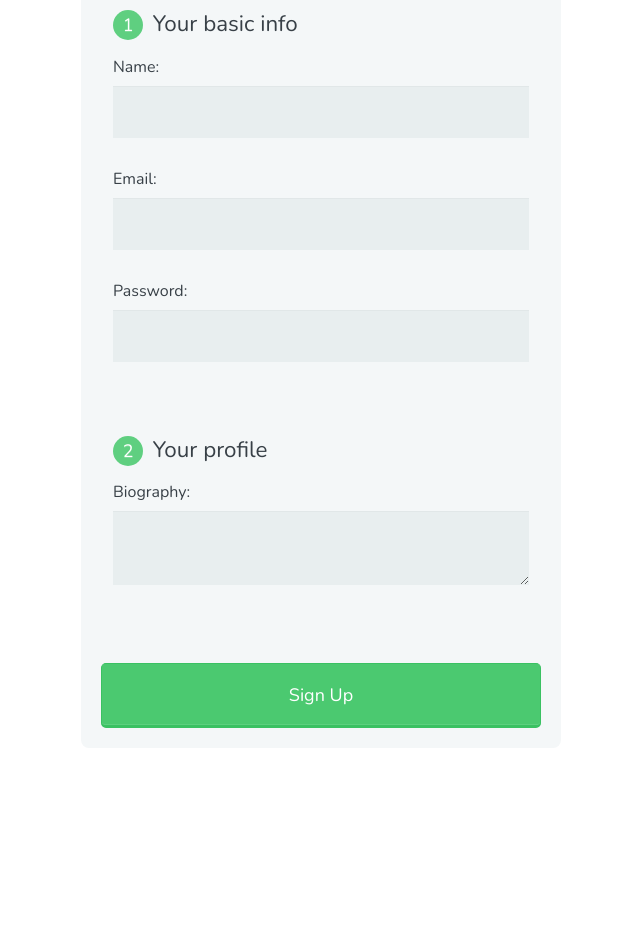
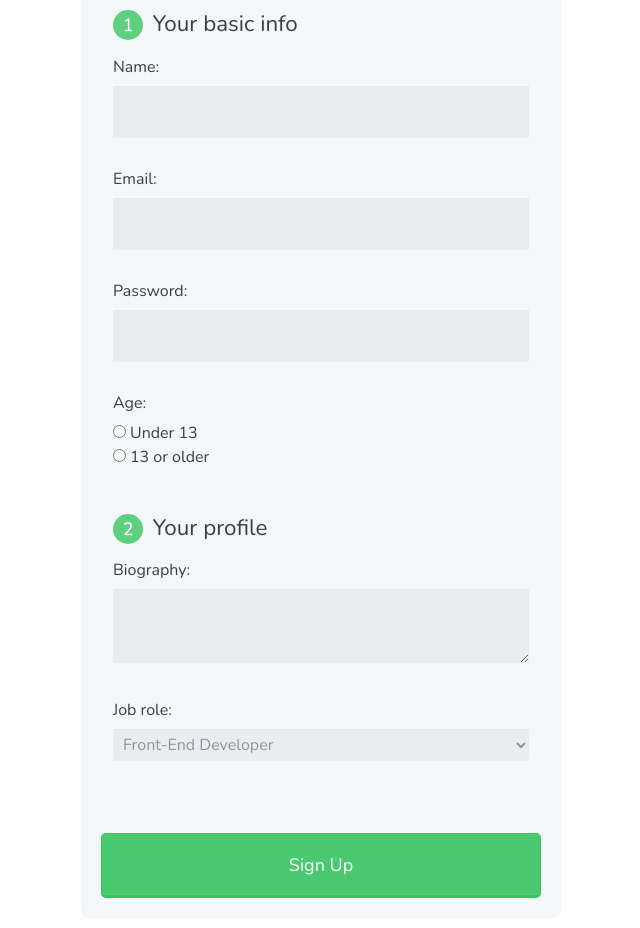
Before and after one commit to MichaelPay/michael_learns_html, a plain HTML site: page 03 HTML Forms/02 Choosing Options/index.html in a window 1280 px wide. Shown: the part 85-1013 px from the top of the page, without its empty margins (319-959 px from the left). Before the commit the page ends 843 px from the top, so only its background shows below. Drawn offline with nearby package versions, Linux system fonts and the light colour scheme.

```diff
--- a/03 HTML Forms/02 Choosing Options/index.html
+++ b/03 HTML Forms/02 Choosing Options/index.html
@@ -27,6 +27,11 @@
         <label for="password">Password:</label>
         <input type="password" id="password" name="user_password">
 
+        <label>Age:</label>
+        <input type="radio" id="under_13" value="under_13" name="user_age"><label for="under_13" class="light">Under 13</label>
+        <br>
+        <input type="radio" id="over_13" value="over_13" name="user_age"><label for="over_13" class="light">13 or older</label>
+
     </fieldset>
 
     <fieldset>
@@ -36,6 +41,28 @@
         <label for="bio">Biography:</label>
         <textarea id="bio" name="user_bio"></textarea>
 
+        <label for="job">Job role:</label>
+        <select id="job" name="user_job">
+            <optgroup label="Web">
+                <option value="frontend_developer">Front-End Developer</option>
+                <option value="php_developer">PHP Developer</option>
+                <option value="python_developer">Python Developer</option>
+                <option value="rails_devleoper">Rails Developer</option>
+                <option value="web_designer">Web Designer</option>
+                <option value="wordpress_developer">Wordpress Developer</option>
+            </optgroup>
+            <optgroup label="Mobile">
+                <option value="android_developer">Android Developer</option>
+                <option value="ios_developer">iOS Developer</option>
+                <option value="mobile_designer">Mobile Designer</option>
+            </optgroup>
+            <optgroup label="Business">
+                <option value="business_owner">Business Owner</option>
+                <option value="freelancer">Freelancer</option>
+            </optgroup>
+        </select>
+
+
     </fieldset>
 
     <button type="submit">Sign Up</button>
```
Also changed, not shown: 03 HTML Forms/02 Choosing Options/Challenge/Create Radio Buttons Challenge.html (added, +53 -0 lines). Lines whose indentation alone changed are shown as unchanged.
